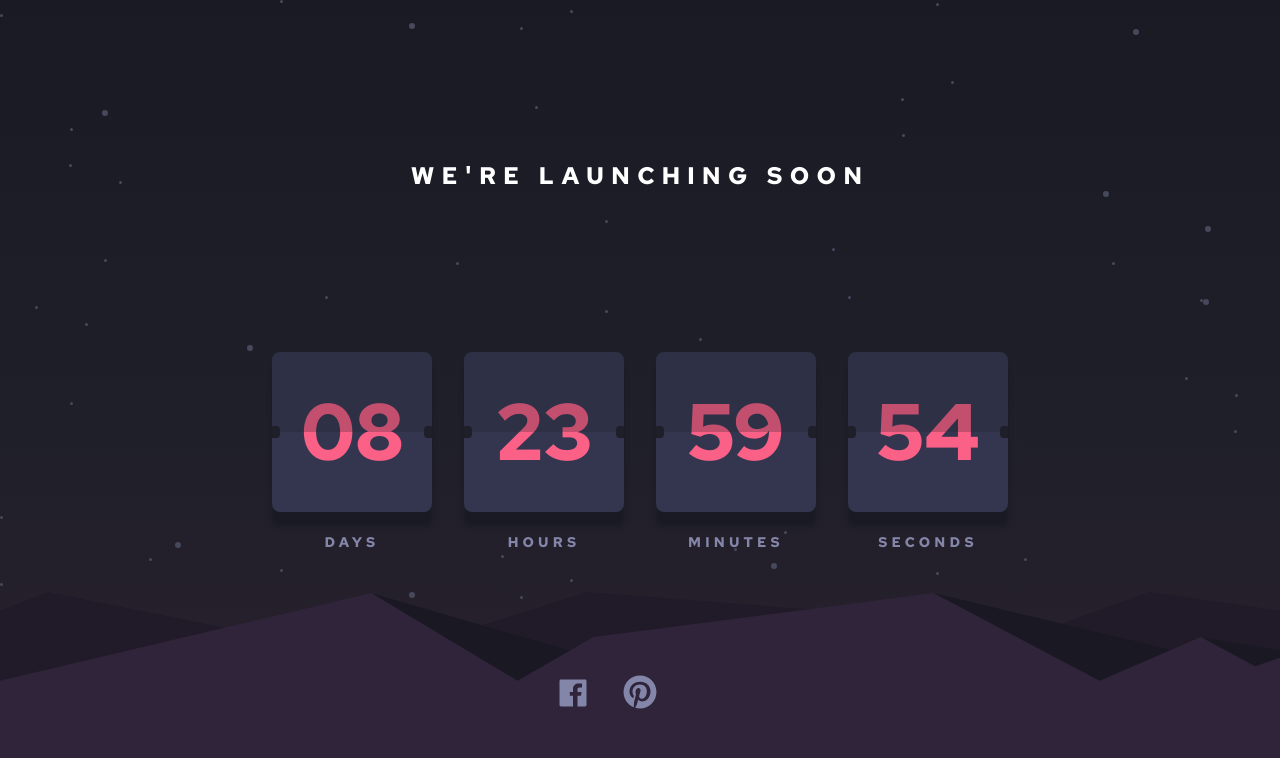
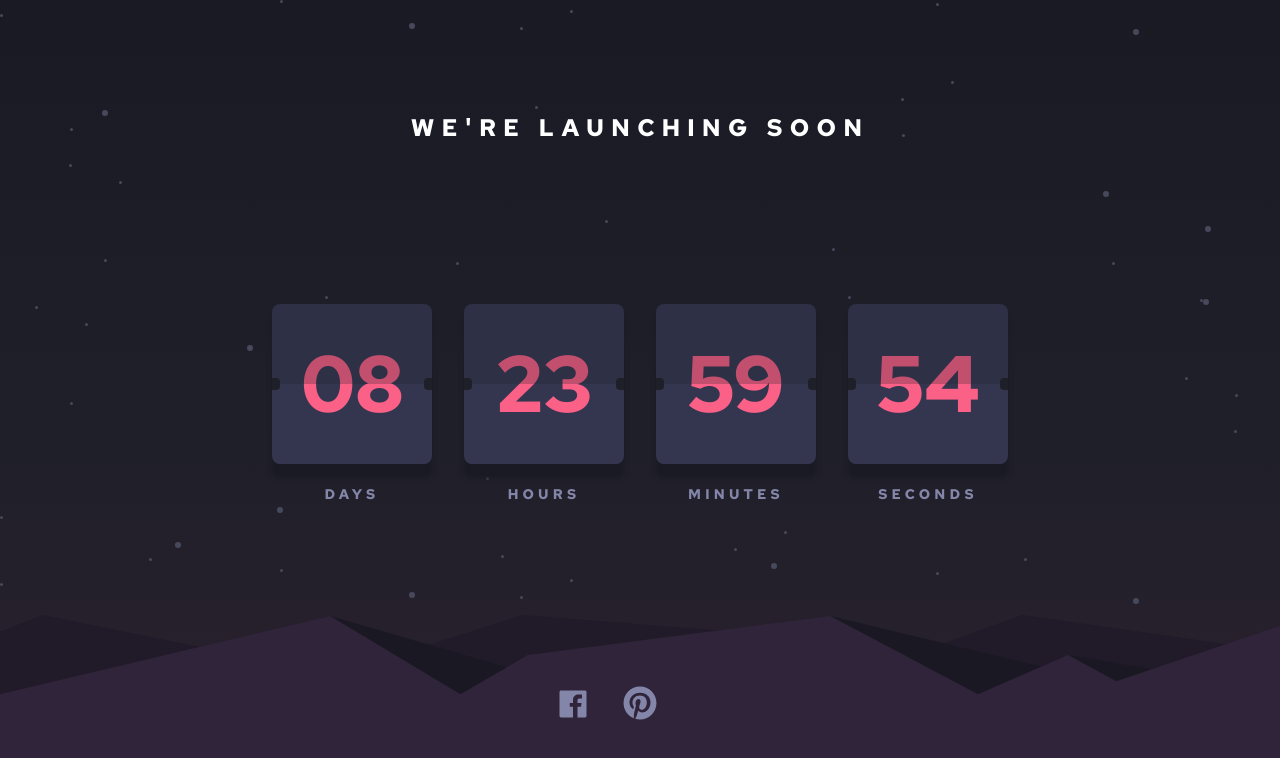
Before and after one commit to edilan-ribeiro/fm-launch-countdown-timer, a React (Vite) app: page / in a window 1280 px wide. Shown: the top 758 px of the page. Built offline with nearby package versions, Linux system fonts and the light colour scheme; some icons are missing.

Commit message:
Styles update
-heights and margins updated

```diff
--- a/src/components/Footer/Footer.tsx
+++ b/src/components/Footer/Footer.tsx
@@ -4,7 +4,7 @@ import { FaInstagram } from 'react-icons/fa6'
 
 export const Footer = () => {
 	return (
-		<footer className="bg-hills w-screen h-52 bg-cover bg-no-repeat mt-auto flex justify-center items-center mobile:bg-right-bottom">
+		<footer className="bg-hills w-screen h-60 bg-cover bg-no-repeat mt-auto flex justify-center items-center mobile:bg-right-bottom">
 			<ul className="flex gap-8 text-4xl text-grayish mobile:text-3xl">
 				<li className='hover:text-soft-red cursor-pointer'>
 					<IoLogoFacebook />
--- a/src/components/TopTitle/TopTitle.tsx
+++ b/src/components/TopTitle/TopTitle.tsx
@@ -1,5 +1,5 @@
 export const TopTitle = () => {
     return (
-        <h1 className="text-white uppercase text-center font-red-hat text-2xl tracking-widest mt-40">we're launching soon</h1>
+        <h1 className="text-white uppercase text-center font-red-hat text-2xl tracking-widest">we're launching soon</h1>
     )
 }
--- a/src/pages/Home.tsx
+++ b/src/pages/Home.tsx
@@ -6,7 +6,7 @@ export const Home = () => {
 	return (
 		<div className="w-screen min-h-screen bg-gradient-to-b from-[#191A24] via-[#1e1f29] to-[#2b212d]">
 			<div className="w-full h-screen bg-stars overflow-x-hidden flex flex-col">
-				<main className="flex flex-col items-center">
+				<main className="flex flex-col items-center justify-center h-full">
 					<TopTitle />
 					<Timer />
 				</main>
```
